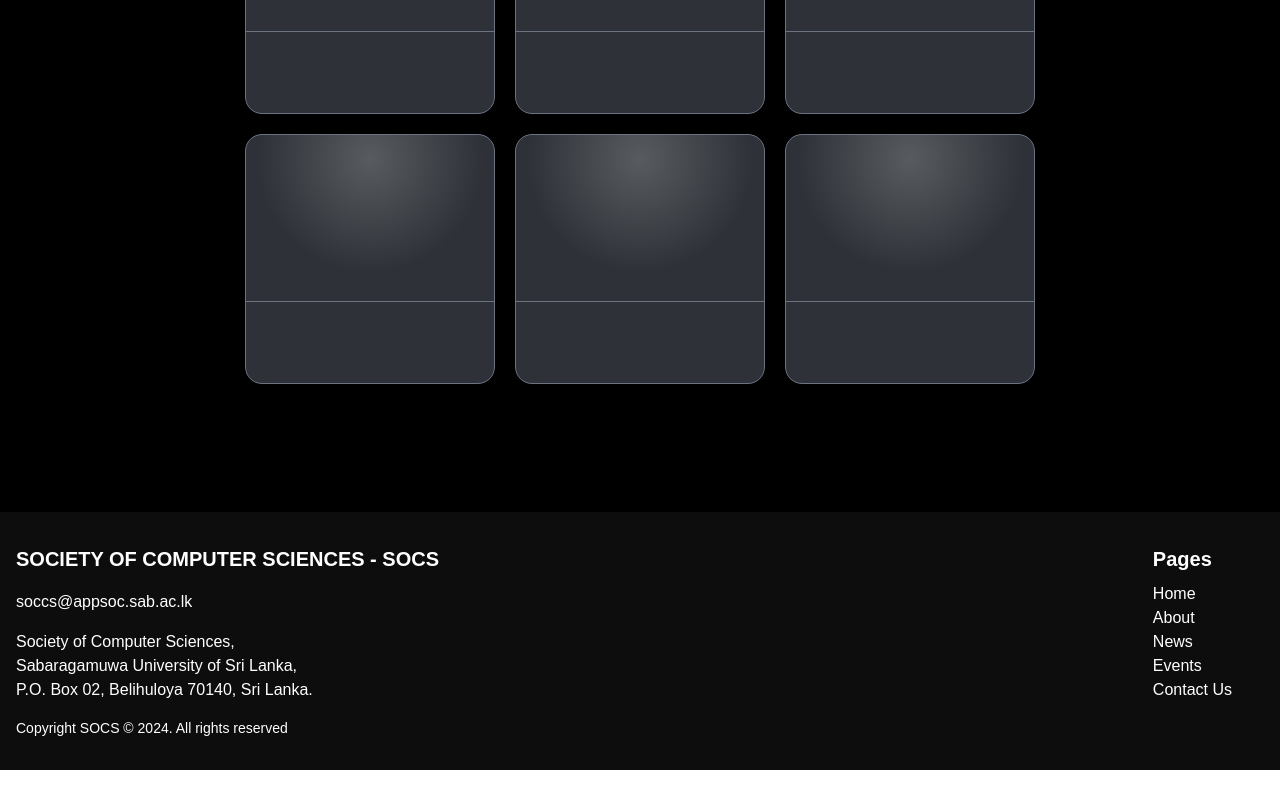
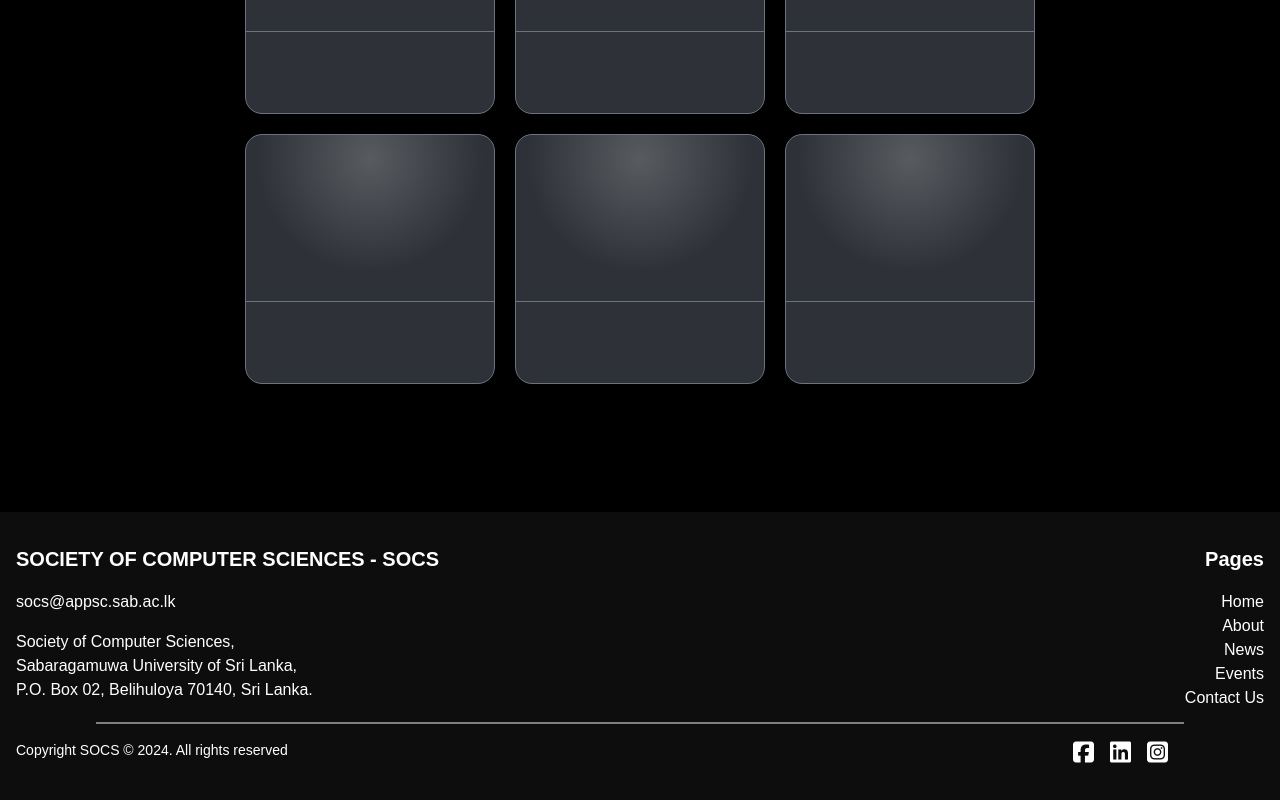
Before and after one commit to GihanSVND/SOCS-Website-Front_end, a Next.js app in the folder socs_website/: page /news in a window 1280 px wide. Shown: the part 1152-1952 px from the top of the page. Before the commit the page ends 1922 px from the top, so only its background shows below. Built offline with nearby package versions, Linux system fonts and the light colour scheme.

Commit message:
Add Icons & Modify that as UI

```diff
--- a/socs_website/package.json
+++ b/socs_website/package.json
@@ -9,6 +9,7 @@
     "lint": "next lint"
   },
   "dependencies": {
+    "@fortawesome/fontawesome-free": "^6.6.0",
     "next": "^14.2.13",
     "react": "^18.3.1",
     "react-dom": "^18.3.1",
--- a/socs_website/src/components/footer.tsx
+++ b/socs_website/src/components/footer.tsx
@@ -1,49 +1,72 @@
 import React from 'react';
+import '@fortawesome/fontawesome-free/css/all.min.css';
 
 function Footer() {
   return (
     <footer className="text-white py-8 mt-32" style={{ backgroundColor: '#0D0D0D' }}>
       <div className="container mx-auto px-4">
         <div className="flex flex-col md:flex-row justify-between">
+
           {/* Left Section */}
           <div className="mb-6 md:mb-0">
-            <h2 className="text-[20px] font-bold  uppercase mb-2">
+            <h2 className="text-[20px] font-bold uppercase mb-2">
               Society of Computer Sciences - SOCS
             </h2>
-            <p className='mt-4'>soccs@appsoc.sab.ac.lk</p>
+            <p className='mt-4'>
+              <a href="mailto:socs@appsc.sab.ac.lk" className="hover:underline">
+                socs@appsc.sab.ac.lk
+              </a>
+            </p>
             <p className='mt-4'>Society of Computer Sciences,</p>
             <p>Sabaragamuwa University of Sri Lanka,</p>
-            <p>P.O. Box 02, Belihuloya 70140, Sri Lanka.</p>
-            <p className="mt-4 text-sm">Copyright SOCS © 2024. All rights reserved</p>
+            <p className='mb-3'>P.O. Box 02, Belihuloya 70140, Sri Lanka.</p>
           </div>
 
           {/* Right Section */}
-          <div className="flex flex-col md:flex-row justify-between">
+          <div className="flex flex-col items-end ml-auto">
             {/* Links */}
-            <div className="mb-6 md:mb-0">
-              <h3 className="font-bold text-[20px] mb-2">Pages</h3>
-              <ul>
-                <li><a href="#" className="hover:underline">Home</a></li>
-                <li><a href="#" className="hover:underline">About</a></li>
-                <li><a href="#" className="hover:underline">News</a></li>
-                <li><a href="#" className="hover:underline">Events</a></li>
-                <li><a href="#" className="hover:underline">Contact Us</a></li>
+            <div className="mb-6 md:mb-0 text-right">
+              <h3 className="font-bold text-[20px] mb-4">Pages</h3>
+              <ul className='mb-3'>
+                <li><a href="/" className="hover:underline">Home</a></li>
+                <li><a href="/about" className="hover:underline">About</a></li>
+                <li><a href="/news" className="hover:underline">News</a></li>
+                <li><a href="/events/LetMeHack" className="hover:underline">Events</a></li>
+                <li><a href="/contact_us" className="hover:underline">Contact Us</a></li>
               </ul>
             </div>
+          </div>
+        </div>
+      </div>
 
+      {/* Horizontal Line with Specified Width */}
+      <hr
+        className="my-4"
+        style={{
+          border: 'none',
+          height: '2px',
+          backgroundColor: '#808080',
+          width: '85%',
+          margin: '0 auto',
+        }}
+      />
+
+      <div className="container mx-auto px-4">
+        <p className="mt-4 text-sm text-left">Copyright SOCS © 2024. All rights reserved</p>
+      </div>
+
+      <div className="flex flex-col items-end mr-28">
         {/* Social Icons */}
-            <div className="flex space-x-4 mt-6 md:mt-0">
+        <div className="flex space-x-4 -mt-5">
           <a href="#" className="hover:text-gray-400">
-                <i className="fab fa-facebook-f"></i>
+            <i className="fa-brands fa-square-facebook" style={{ fontSize: '24px' }}></i>
           </a>
           <a href="#" className="hover:text-gray-400">
-                <i className="fab fa-linkedin-in"></i>
+            <i className="fa-brands fa-linkedin" style={{ fontSize: '24px' }}></i>
           </a>
           <a href="#" className="hover:text-gray-400">
-                <i className="fab fa-instagram"></i>
+            <i className="fa-brands fa-square-instagram" style={{ fontSize: '24px' }}></i>
           </a>
-            </div>
-          </div>
         </div>
       </div>
     </footer>
```
Also changed, not shown: 1 other file (tests, documents, lock files or other folders). Lines whose indentation alone changed are shown as unchanged.
